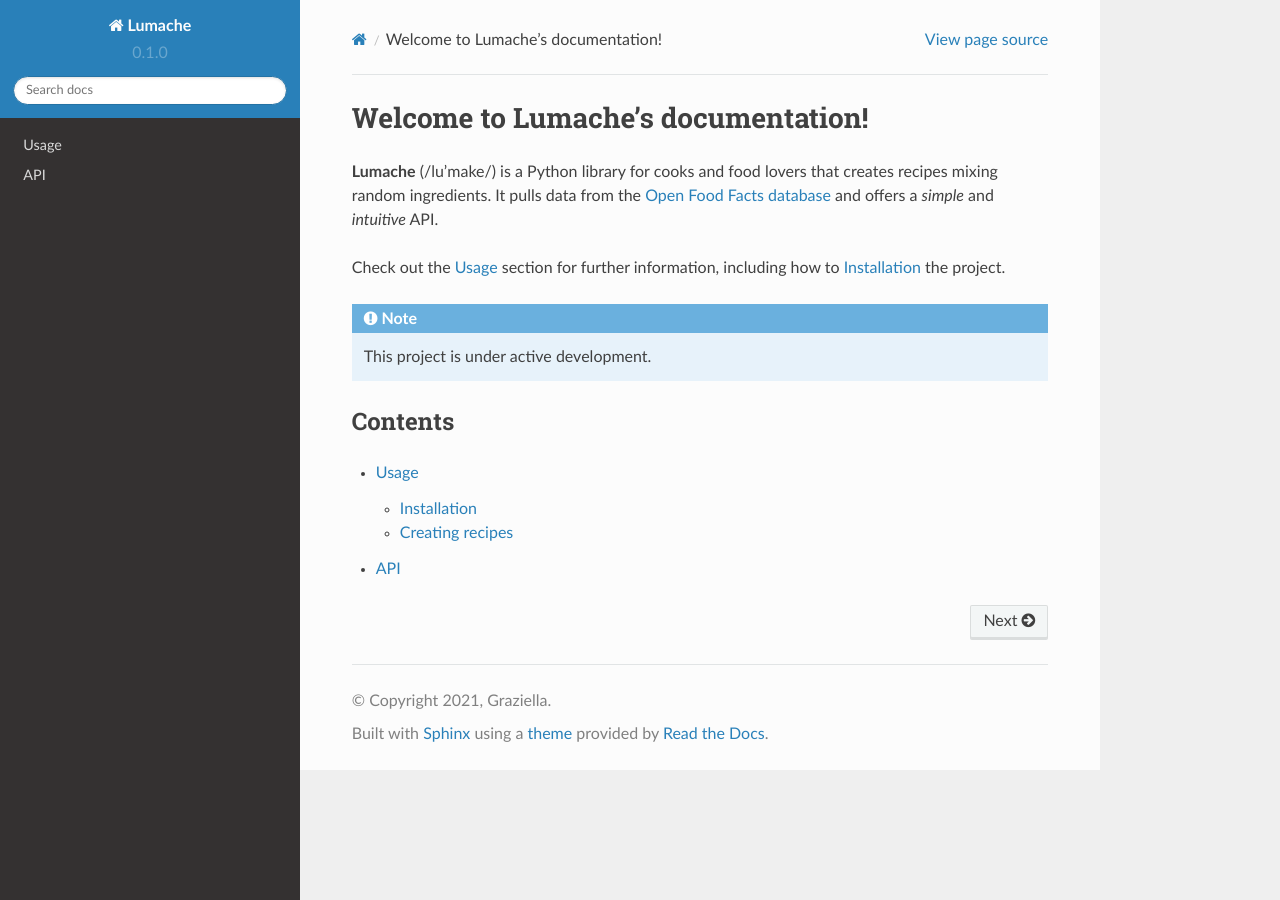
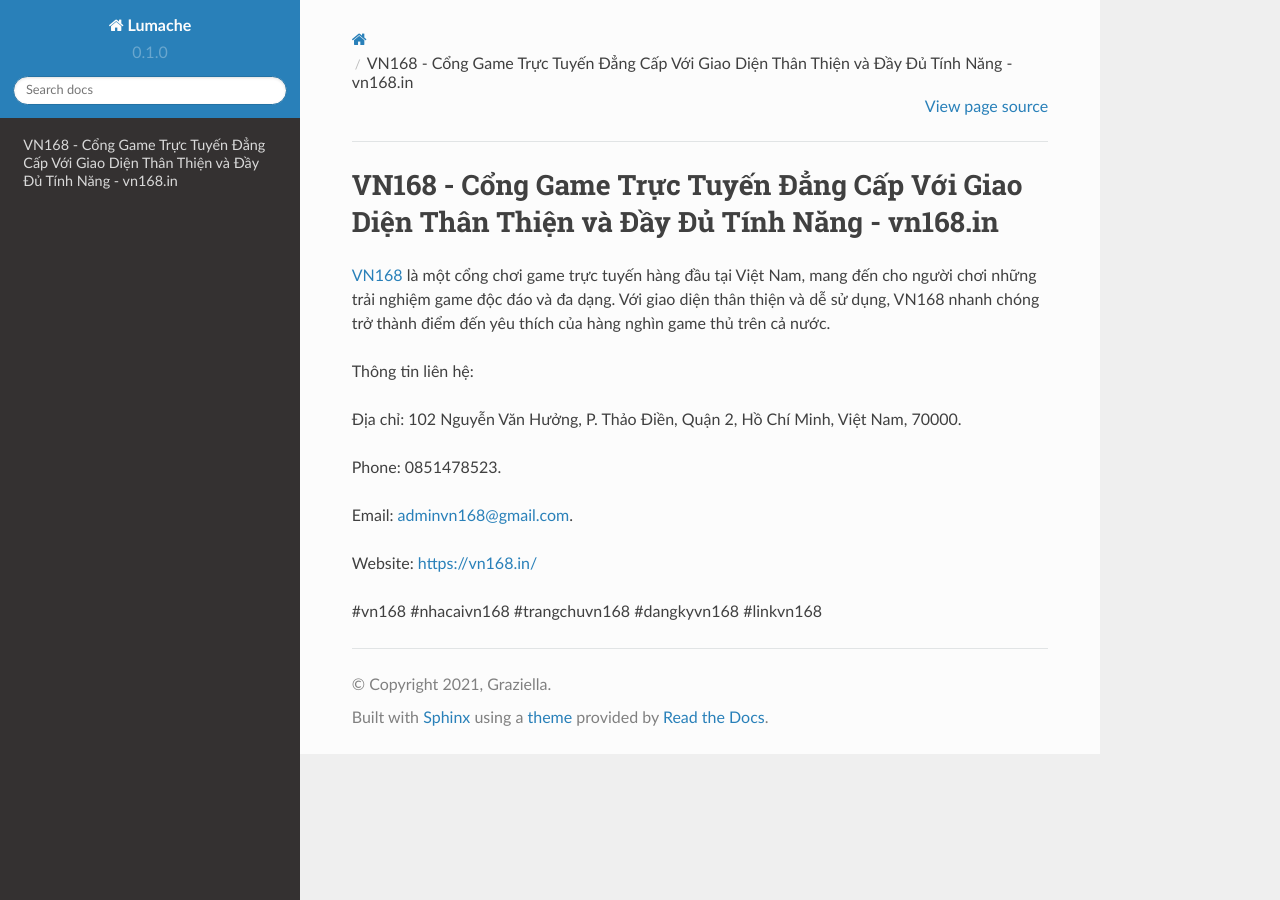
Before and after one commit to iaduphattai904809/vn168in, a Sphinx documentation site: the page built from docs/source/index.rst, in a window 1280 px wide. Built offline with Sphinx 7.4.7 and the Read the Docs theme 2.0.0, drawn with Linux system fonts in a browser that asks for light colours.

Commit message:
Update index.rst

```diff
--- a/docs/source/index.rst
+++ b/docs/source/index.rst
@@ -1,22 +1,16 @@
-Welcome to Lumache's documentation!
+VN168 - Cổng Game Trực Tuyến Đẳng Cấp Với Giao Diện Thân Thiện và Đầy Đủ Tính Năng - vn168.in
 ===================================
 
-**Lumache** (/lu'make/) is a Python library for cooks and food lovers
-that creates recipes mixing random ingredients.
-It pulls data from the `Open Food Facts database <https://world.openfoodfacts.org/>`_
-and offers a *simple* and *intuitive* API.
+`VN168 <https://vn168.in/>`_ là một cổng chơi game trực tuyến hàng đầu tại Việt Nam, mang đến cho người chơi những trải nghiệm game độc đáo và đa dạng. Với giao diện thân thiện và dễ sử dụng, VN168 nhanh chóng trở thành điểm đến yêu thích của hàng nghìn game thủ trên cả nước.
 
-Check out the :doc:`usage` section for further information, including
-how to :ref:`installation` the project.
+Thông tin liên hệ:
 
-.. note::
+Địa chỉ: 102 Nguyễn Văn Hưởng, P. Thảo Điền, Quận 2, Hồ Chí Minh, Việt Nam, 70000.
 
-   This project is under active development.
+Phone: 0851478523.
 
-Contents
---------
+Email: adminvn168@gmail.com.
 
-.. toctree::
+Website: https://vn168.in/
 
-   usage
-   api
+#vn168 #nhacaivn168 #trangchuvn168 #dangkyvn168 #linkvn168
```
